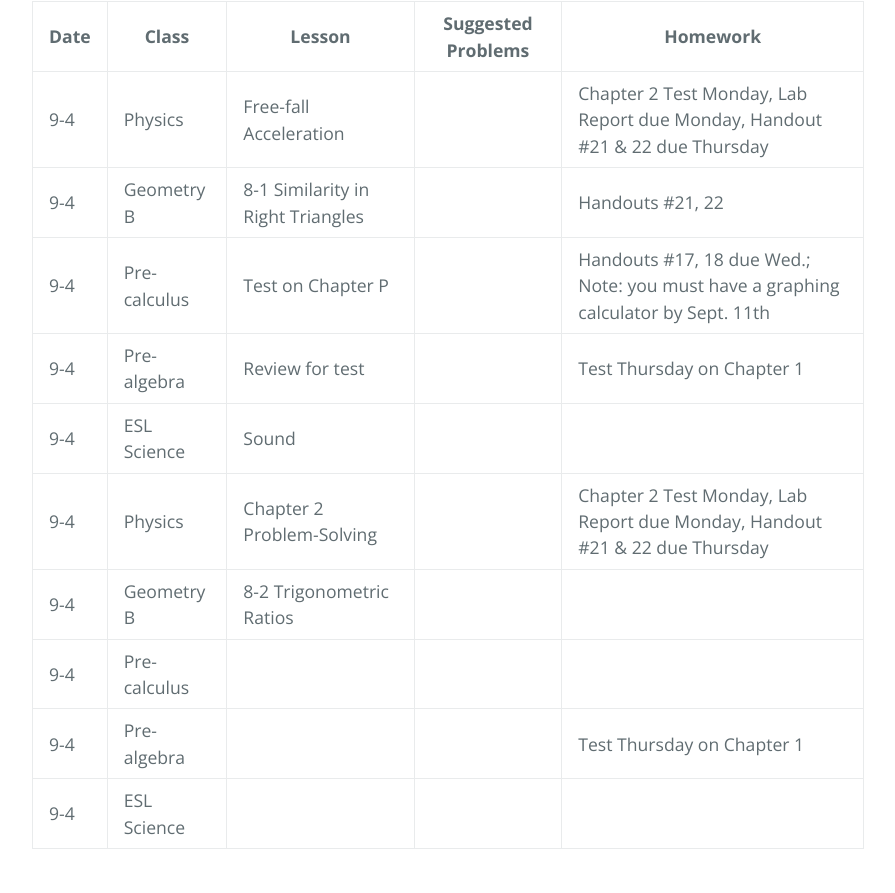
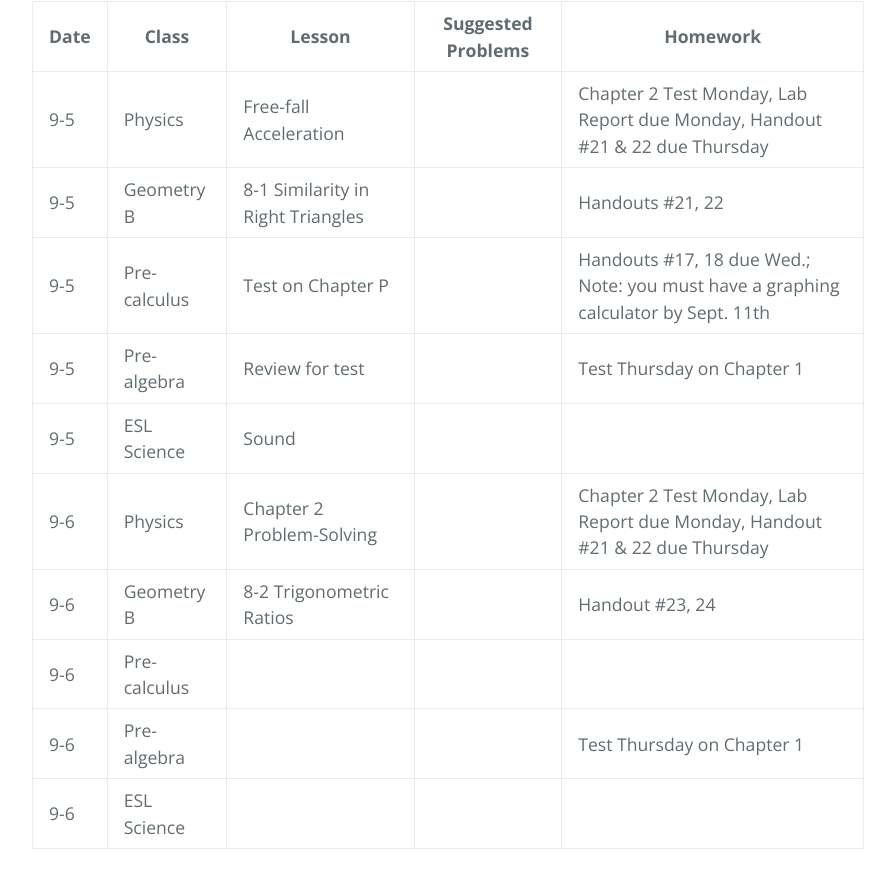
Before and after one commit to gpayoo/gpayoo, a Jekyll site: the page built from index.md, in a window 1280 px wide and 1400 px high, scrolled down 414 px. Shown: the part 153-1046 px from the top of the window, without its empty margins (192-1087 px from the left). Built offline with Jekyll 4.4.1, drawn with Linux system fonts in a browser that asks for light colours; our own code applies the rules of GitHub Pages for plain Markdown files.

Commit message:
Update index.md

```diff
--- a/index.md
+++ b/index.md
@@ -9,16 +9,16 @@ layout: default
 
 | Date | Class | Lesson | Suggested Problems | Homework |
 | ---- | ----- | ------ | -------- | ---
-| 9-4 | Physics | Free-fall Acceleration  | |   Chapter 2 Test Monday, Lab Report due Monday, Handout #21 & 22 due Thursday
-| 9-4 | Geometry B | 8-1 Similarity in Right Triangles | |Handouts #21, 22  |
-| 9-4 | Pre-calculus | Test on Chapter P ||   Handouts #17, 18 due Wed.; Note: you must have a graphing calculator by Sept. 11th
-| 9-4 | Pre-algebra | Review for test| | Test Thursday on Chapter 1|
-| 9-4 | ESL Science | Sound |  |
-| 9-4 | Physics | Chapter 2 Problem-Solving  | |   Chapter 2 Test Monday, Lab Report due Monday, Handout #21 & 22 due Thursday
-| 9-4 | Geometry B | 8-2 Trigonometric Ratios | |  |
-| 9-4 | Pre-calculus |  ||
-| 9-4 | Pre-algebra | | | Test Thursday on Chapter 1|
-| 9-4 | ESL Science |  |  |
+| 9-5 | Physics | Free-fall Acceleration  | |   Chapter 2 Test Monday, Lab Report due Monday, Handout #21 & 22 due Thursday
+| 9-5 | Geometry B | 8-1 Similarity in Right Triangles | |Handouts #21, 22  |
+| 9-5 | Pre-calculus | Test on Chapter P ||   Handouts #17, 18 due Wed.; Note: you must have a graphing calculator by Sept. 11th
+| 9-5 | Pre-algebra | Review for test| | Test Thursday on Chapter 1|
+| 9-5 | ESL Science | Sound |  |
+| 9-6 | Physics | Chapter 2 Problem-Solving  | |  Chapter 2 Test Monday, Lab Report due Monday, Handout #21 & 22 due Thursday
+| 9-6 | Geometry B | 8-2 Trigonometric Ratios | |  Handout #23, 24|
+| 9-6 | Pre-calculus |  ||
+| 9-6 | Pre-algebra | | | Test Thursday on Chapter 1|
+| 9-6 | ESL Science |  |  |
 
 
 
```
